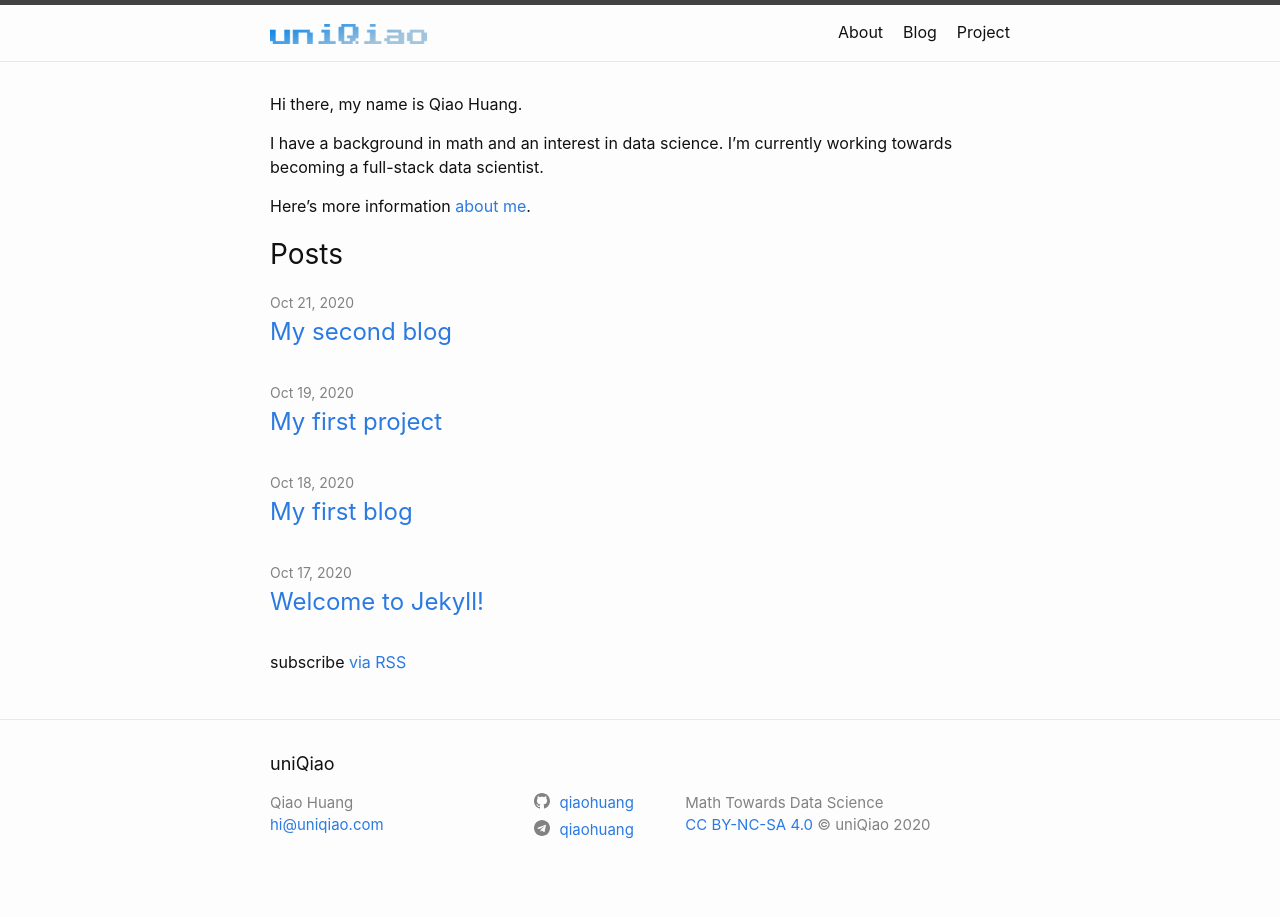
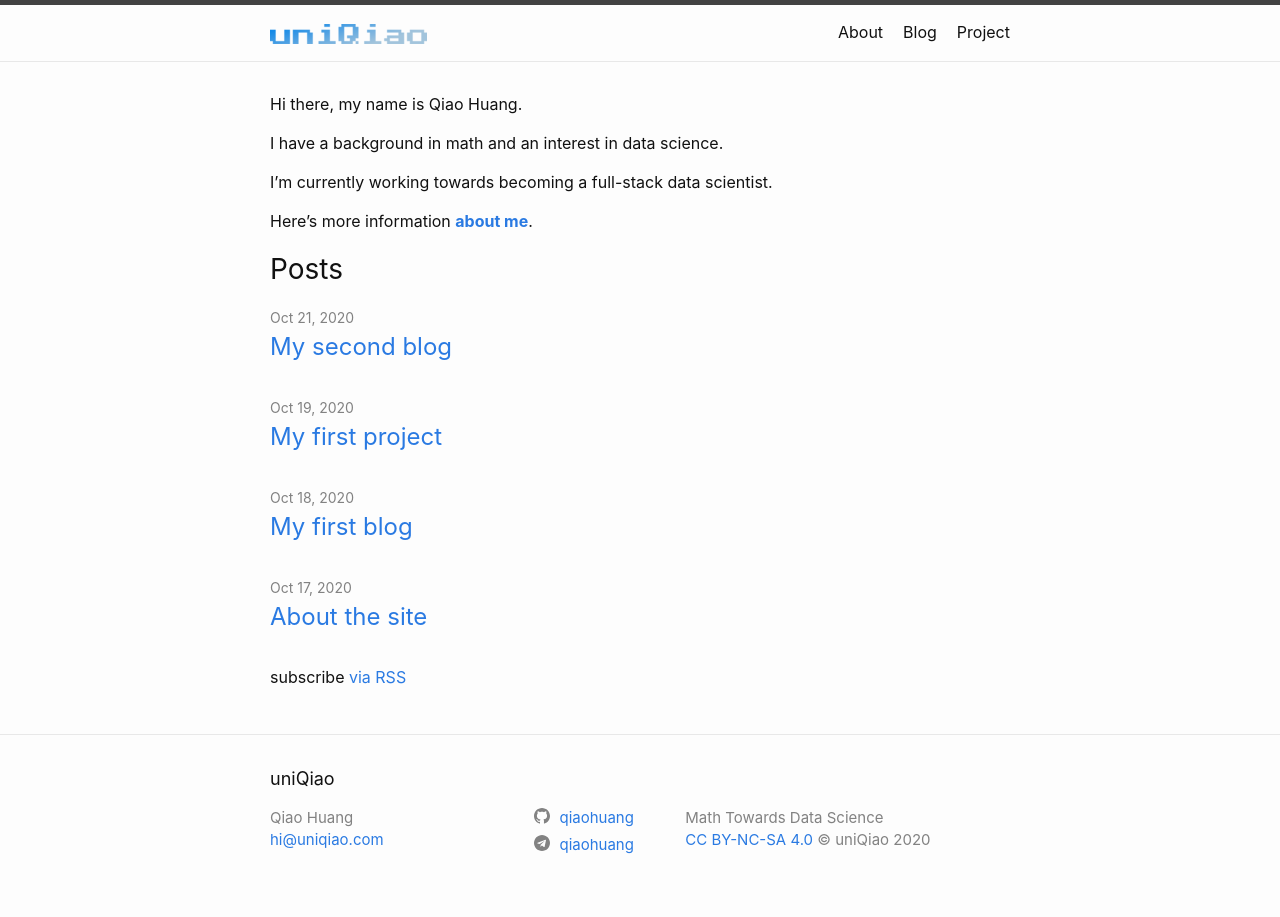
Before and after one commit to qiaohuang/qiaohuang.github.io, a Jekyll site: the page built from index.markdown, in a window 1280 px wide. Built offline with Jekyll 4.4.1, drawn with Linux system fonts in a browser that asks for light colours.

Commit message:
Update about

```diff
--- a/about.markdown
+++ b/about.markdown
@@ -4,7 +4,7 @@
 permalink: /about/
 ---
 
-![doodle](/images/doodle.png "doodle")
+![doodle](/images/doodle.png "As the doodle shows, I'm a quiet boy")
 
 I hold a Bachelor of Science degree in Mathematics and Applied Mathematics.
 My thesis research interest was stock analysis and forecasting.
@@ -14,3 +14,5 @@
 I started learning Python and Machine Learning through online resources.
 
 Therefore, I entered the Data Science world!
+
+__[About the site](/about/site)__
--- a/index.markdown
+++ b/index.markdown
@@ -6,7 +6,8 @@
 ---
 Hi there, my name is Qiao Huang.
 
-I have a background in math and an interest in data science. I'm currently working towards
-becoming a full-stack data scientist.
+I have a background in math and an interest in data science.
 
-Here's more information [about me](/about.markdown).
+I'm currently working towards becoming a full-stack data scientist.
+
+Here's more information __[about me](/about.markdown)__.
```
Also changed, not shown: _posts/2020-10-17-about-the-site.markdown (added, +29 -0 lines), _posts/2020-10-17-welcome-to-jekyll.markdown (deleted, +0 -30 lines), images/welcome.svg (added).
